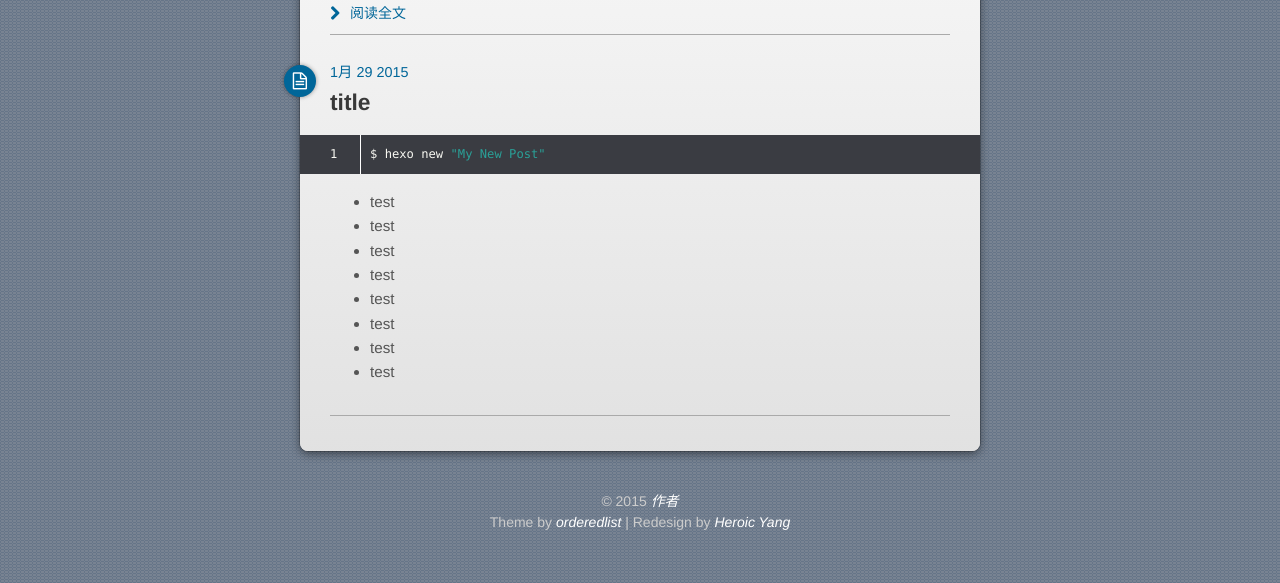
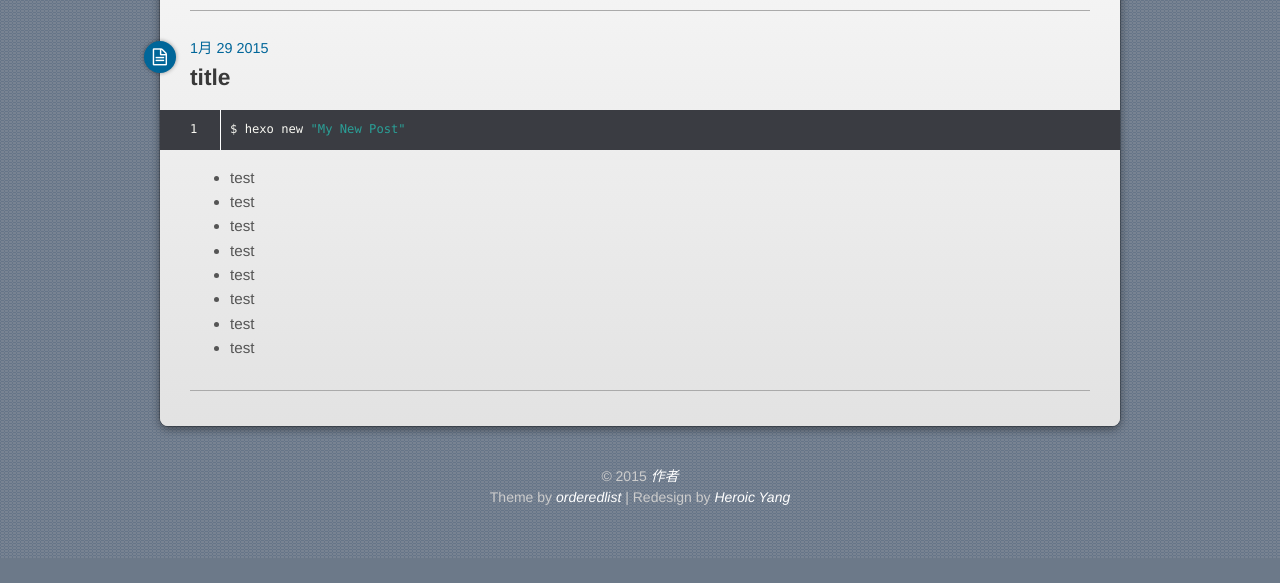
Before and after one commit to zhaobao/zhaobao.github.io, a plain HTML site: page index.html in a window 1280 px wide. Shown: the part 294-877 px from the top of the page. After the commit the page ends 852 px from the top, so only its background shows below. Drawn offline with nearby package versions, Linux system fonts and the light colour scheme; a script that the page names is missing; a web font is replaced by a local one.

Commit message:
Site updated: 2015-01-29 17:07:46

```diff
--- a/css/style.css
+++ b/css/style.css
@@ -22,7 +22,7 @@ body {
   font-weight: 300;
 }
 .wrapper {
-  width: 680px;
+  width: 960px;
   margin: 0 auto;
   background: #dedede;
   -webkit-border-radius: 8px;
@@ -553,7 +553,7 @@ article footer .tags:before {
   font-size: 1.1em;
 }
 #footer {
-  width: 680px;
+  width: 960px;
   margin: 20px auto 0;
   padding: 20px 0 0;
   font-size: 0.875em;
```
Also changed, not shown: 1 other file.
